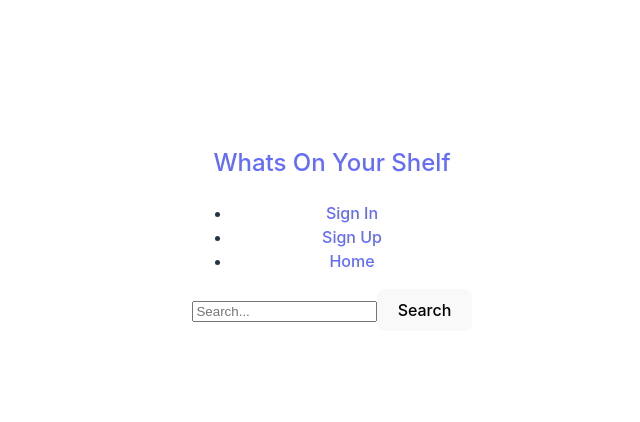
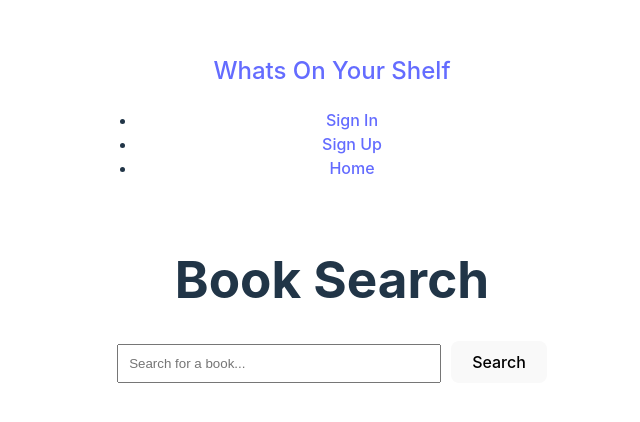
Before and after one commit to Saosyn/whats_on_your_shelf, a React (Vite) app in the folder client/: page / in a window 1280 px wide. Shown: the part 172-594 px from the top of the page, without its empty margins (308-948 px from the left). Built offline with nearby package versions, Linux system fonts and the light colour scheme.

Commit message:
got descriptions working

```diff
--- a/client/src/components/BookCard.jsx
+++ b/client/src/components/BookCard.jsx
@@ -1,10 +1,11 @@
+import React from 'react';
 import Description from './Description';
 // import React from 'react';
 
 const BookCard = () => {
   return (
     <div>
-      <Description query={'OL45804W'} />
+      <Description />
     </div>
   );
 };
--- a/client/src/components/Textbox.jsx
+++ b/client/src/components/Textbox.jsx
@@ -1,71 +1,67 @@
 import { useState } from 'react';
 
 const Textbox = () => {
-  const [query, setQuery] = useState('');
-  const [data, setData] = useState(null);
+  const [query, setQuery] = useState("");
+  const [books, setBooks] = useState([]);
   const [loading, setLoading] = useState(false);
-  const [error, setError] = useState(null);
 
-  // Function to fetch data from API
-  // @ts-ignore
-  const fetchData = async () => {
+  const searchBooks = async () => {
+    if (!query) return;
     setLoading(true);
-    setError(null);
-
     try {
       const response = await fetch(
-        `https://openlibrary.org/search.json?title=${query}&limit=1`
+        `https://openlibrary.org/search.json?q=${encodeURIComponent(query)}&limit=10`
       );
-      if (!response.ok) throw new Error('Network response was not ok');
+      const data = await response.json();
+      const booksData = await Promise.all(
+        data.docs.slice(0, 5).map(async (book) => {
+          const coverUrl = book.cover_i
+            ? `https://covers.openlibrary.org/b/id/${book.cover_i}-L.jpg`
+            : "https://via.placeholder.com/150";
 
-      const contentType = response.headers.get('content-type');
-      if (contentType && contentType.includes('application/json')) {
-        const result = await response.json();
-        setData(result);
-      } else {
-        throw new Error('Invalid response format (not JSON)');
-      }
-    } catch (err) {
-      // @ts-ignore
-      setError(err.message);
-    } finally {
-      setLoading(false);
+          const detailsResponse = await fetch(
+            `https://openlibrary.org${book.key}.json`
+          );
+          const details = await detailsResponse.json();
+          const description = details.description?.value || details.description || "No description available.";
+
+          return {
+            title: book.title,
+            author: book.author_name?.join(", ") || "Unknown Author",
+            cover: coverUrl,
+            description: description,
+          };
+        })
+      );
+      setBooks(booksData);
+    } catch (error) {
+      console.error("Error fetching data:", error);
     }
-  };
-
-  // Handle input change and API call
-  const handleChange = (/** @type {{ target: { value: any; }; }} */ e) => {
-    const value = e.target.value;
-    setQuery(value);
-    fetchData(value); // Call API immediately (or debounce this)
+    setLoading(false);
   };
 
   return (
-    <div className="p-4 max-w-md mx-auto">
+    <div style={{ textAlign: "center", padding: "20px" }}>
+      <h1>Book Search</h1>
       <input
         type="text"
+        placeholder="Search for a book..."
         value={query}
-        // @ts-ignore
         onChange={(e) => setQuery(e.target.value)}
-        placeholder="Search..."
-        className="border p-2 w-full rounded"
+        style={{ padding: "10px", width: "300px", marginRight: "10px" }}
       />
+      <button onClick={searchBooks} style={{ padding: "10px 20px" }}>Search</button>
       {loading && <p>Loading...</p>}
-      {error && <p className="text-red-500">{error}</p>}
-      {data && (
-        <ul className="mt-4 border p-2 rounded">
-          {data.docs?.map((item, index) => (
-            <li key={index} className="border-b p-2 last:border-0">
-              <p>{item.title}</p>
-              <p>{item.author_name}</p>
-              <img
-                src={`https://covers.openlibrary.org/b/id/${item.cover_i}-M.jpg`}
-              />
-            </li>
-          ))}
-        </ul>
-      )}
-      <button onClick={fetchData}>Search</button>
+      <div style={{ marginTop: "20px" }}>
+        {books.map((book, index) => (
+          <div key={index} style={{ borderBottom: "1px solid #ddd", padding: "15px 0" }}>
+            <h2>{book.title}</h2>
+            <h3>{book.author}</h3>
+            <img src={book.cover} alt={book.title} style={{ width: "150px", height: "auto" }} />
+            <p>{book.description}</p>
+          </div>
+        ))}
+      </div>
     </div>
   );
 };
```
Also changed, not shown: client/src/components/Description.jsx (+7 -16 lines), client/src/components/Search.jsx (added, +53 -0 lines).
